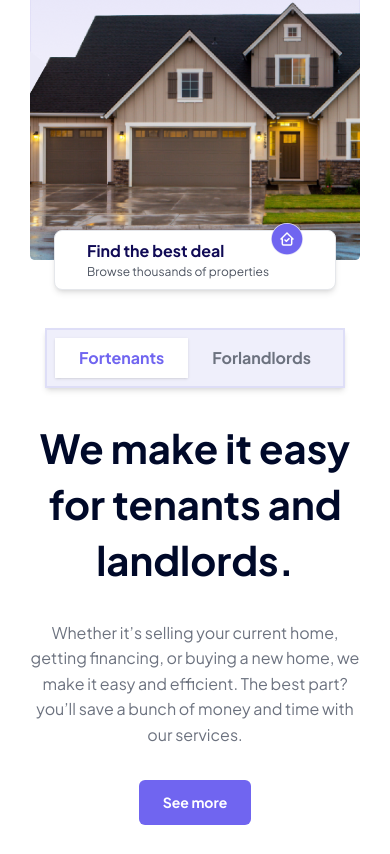
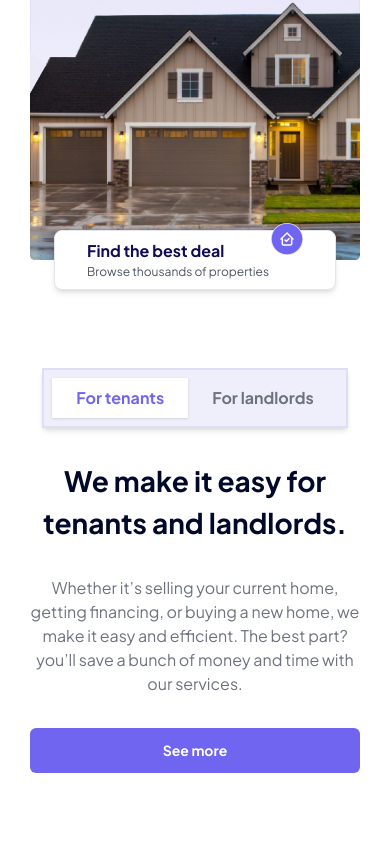
Before and after one commit to Rah214/Estate-website, a Next.js app: page / in a window 390 px wide. Shown: the part 942-1796 px from the top of the page. Built offline with nearby package versions, Linux system fonts and the light colour scheme.

Commit message:
Refactor Landlords component for improved layout, responsiveness, and styling

```diff
--- a/src/components/Landlords.jsx
+++ b/src/components/Landlords.jsx
@@ -1,42 +1,46 @@
 "use client";
-import React from 'react'
-import Image from 'next/image'
+import React from 'react';
+import Image from 'next/image';
 import { useState } from 'react';
 
 const Landlords = () => {
     const [activeTab, setActiveTab] = useState("tenants");
+
     return (
         <>
-            <section className='max-w-[1440px] font-sans w-full flex items-center justify-center 2xl:justify-between bg-white m-auto md:py-[100px] py-[70px] md:px-[160px] px-[30px] flex-shrink-0 flex-wrap'>
+            <section className='max-w-[1440px] w-full font-sans flex flex-col md:flex-row items-center justify-center bg-white mx-auto py-[70px] xl:py-[100px] px-[30px] xl:px-[160px]'>
 
                 {/* Image Container */}
-                <div className="relative w-full flex justify-center mb-7 md:mb-0 items-center max-w-[544px]">
-                    <Image src="/mask.png" height={600} width={544} className="min-w-[327px] h-auto" alt="Mask Image" />
+                <div className="relative flex justify-center mb-7 md:mb-0 items-center w-full max-w-[544px]">
+                    <Image
+                        src="/mask.png"
+                        height={600}
+                        width={544}
+                        className="w-full min-w-[327px] h-auto"
+                        alt="Mask Image"
+                    />
 
                     {/* Floating Card */}
                     <div className="absolute inset-x-0 bottom-[-30px] mx-6 flex items-center justify-center">
-                        <div className="flex items-center max-w-[411px] w-full bg-white shadow-md rounded-[8px] border border-gray-200 md:p-4 p-2 relative">
+                        <div className="flex items-center w-full max-w-[411px] bg-white shadow-md rounded-[8px] border border-gray-200 p-2 md:p-4 relative">
                             <div className="absolute -top-4 right-6 flex items-center justify-center w-12 h-12">
                                 <Image src="/icon.png" width={32} height={32} alt="Home Icon" />
                             </div>
 
                             <div className="pl-6 pr-12">
-                                <h2 className="md:text-[20px] text-[16px] md:leading-8 font-bold text-[#100A55]">Find the best deal</h2>
-                                <p className="md:text-[14px] text-[12px] md:leading-[25.6px] text-[#4D5461]">Browse thousands of properties</p>
+                                <h2 className="text-[16px] md:text-[20px] font-bold text-[#100A55]">Find the best deal</h2>
+                                <p className="text-[12px] md:text-[14px] text-[#4D5461]">Browse thousands of properties</p>
                             </div>
                         </div>
-                        {/* <Image src={'/Group (2).png'} height={411} width={144} alt='Image'/> */}
                     </div>
                 </div>
 
+                {/* Content Container */}
+                <div className='w-full max-w-[555px]  mt-[80px] md:mt-0 md:ml-[40px] flex flex-col gap-8 items-center md:items-start'>
 
-
-
-                <div className='max-w-[444px] mt-[80px] 2xl:mt-0 md:ml-[40px] max-h-[416px] md:items-start items-center justify-center flex flex-col gap-8'>
-
-                    <div className="flex items-center justify-center max-h-[64px] max-w-[327px]">
-                        <div className="flex items-center justify-center border-[2px] bg-[#EFEFFB] border-[#DEDEF7]  px-2 py-2 shadow-md">
-                            {/* Tenants Button */}
+                    {/* Tab Buttons */}
+                    <div className="flex items-center justify-center w-full max-w-[327px]">
+                        <div className="flex items-center justify-center border-[2px] bg-[#EFEFFB] border-[#DEDEF7] px-2 py-2 shadow-md">
                             <button
                                 onClick={() => setActiveTab("tenants")}
                                 className={`px-6 py-2 text-[16px] font-bold leading-6 focus:outline-none transition ${activeTab === "tenants"
@@ -44,9 +48,8 @@ const Landlords = () => {
                                     : "bg-transparent text-[#6C727F]"
                                     }`}
                             >
-                                Fortenants
+                                For tenants
                             </button>
-                            {/* Landlords Button */}
                             <button
                                 onClick={() => setActiveTab("landlords")}
                                 className={`px-6 py-2 text-[16px] font-bold focus:outline-none transition ${activeTab === "landlords"
@@ -54,38 +57,35 @@ const Landlords = () => {
                                     : "bg-transparent text-[#6C727F]"
                                     }`}
                             >
-                                Forlandlords
+                                For landlords
                             </button>
                         </div>
                     </div>
 
-                    <div className='max-w-[444px]'>
-                        <h1 className='font-bold text-[40px] md:text-left text-center leading-[56px] text-[#000929] '>
+                    {/* Heading */}
+                    <div className='w-full'>
+                        <h1 className='font-bold max-w-[100%] md:text-[36px] text-[28px] text-center md:text-left xl:leading-[56px] text-[#000929]'>
                             We make it easy for tenants and landlords.
                         </h1>
                     </div>
-                    <div className='max-w-[444px]'>
-                        <p className='text-[#6C727F] md:text-left text-center leading-[25.6px] font-normal '>
-                            Whether it’s selling your current home, getting financing, or buying a new home, we make it easy  and efficient. The best part? you’ll save a bunch of money and time with our services.
+
+                    {/* Description */}
+                    <div className='w-full'>
+                        <p className='text-[#6C727F] text-center md:text-left lg:leading-[25.6px] font-normal'>
+                            Whether it’s selling your current home, getting financing, or buying a new home, we make it easy and efficient. The best part? you’ll save a bunch of money and time with our services.
                         </p>
                     </div>
 
-
+                    {/* Button */}
                     <div className='text-center md:text-left w-full'>
-
-                        <button className="bg-[#7065F0] text-white text-[14px] lg:text-[16px] font-bold px-6 py-3 lg:px-[38px] lg:py-[12px] rounded-md hover:bg-purple-600 transition">
+                        <button className="bg-[#7065F0] w-full md:w-auto text-white text-[14px] lg:text-[16px] font-bold px-6 py-3 lg:px-[38px] lg:py-[12px] rounded-md hover:bg-purple-600 transition">
                             See more
                         </button>
-
                     </div>
-
                 </div>
-
             </section>
         </>
-    )
-}
+    );
+};
 
-export default Landlords
-
-// set the absolute image is always bottom and center to the image no matter what screen size and make this component responsive
+export default Landlords;
```
